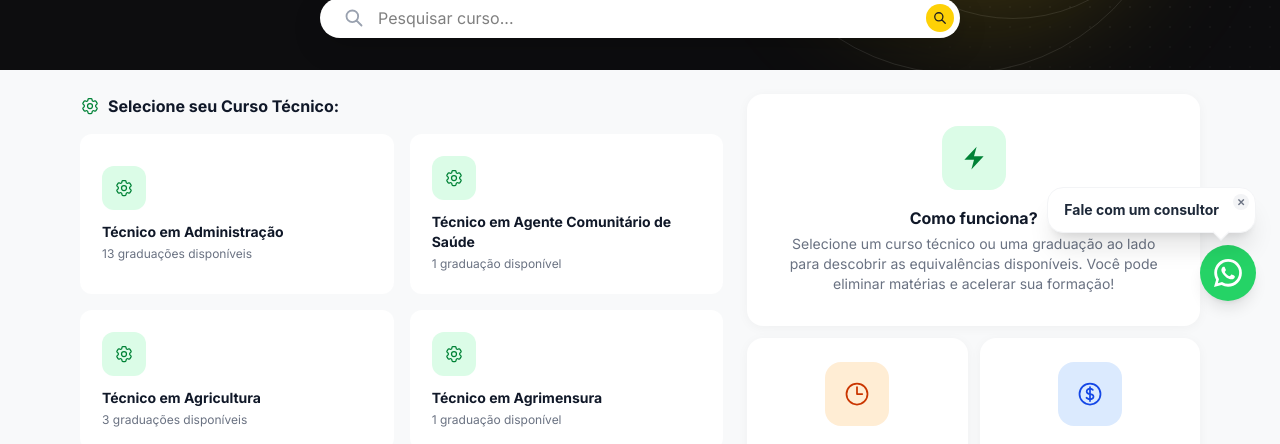
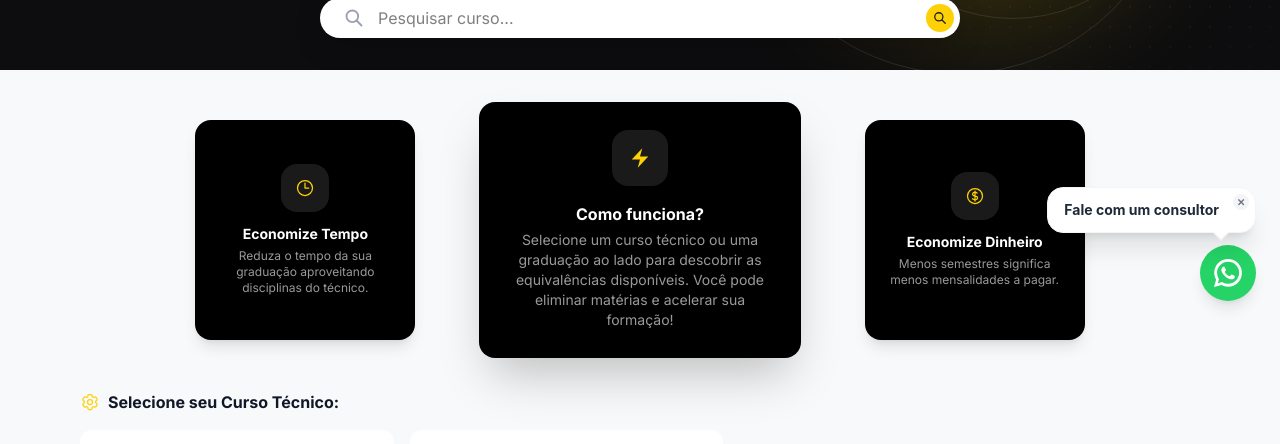
Before and after one commit to mariahelloisa-cyber/estudeseg, a React (Vite) app: page /aproveitamento in a window 1280 px wide. Shown: the part 475-919 px from the top of the page. Built offline with nearby package versions, Linux system fonts and the light colour scheme; no server answers; the database is empty.

Commit message:
aprovetita2

```diff
--- a/src/pages/Aproveitamento.jsx
+++ b/src/pages/Aproveitamento.jsx
@@ -259,7 +259,36 @@ export default function Aproveitamento() {
         </div>
       </section>
 
-      <div className="h-4 md:h-6" />
+      {/* --- INFO CARDS --- */}
+      <section className="bg-[#f8f9fa] pt-6 pb-6 md:pt-8 md:pb-8">
+        <div className="max-w-5xl mx-auto px-4 grid grid-cols-1 sm:grid-cols-3 gap-3 sm:items-center">
+          <div className="aspect-square sm:max-w-[220px] sm:mx-auto w-full rounded-2xl bg-black text-white p-6 flex flex-col items-center justify-center text-center shadow-lg">
+            <div className="w-12 h-12 mb-3 rounded-2xl bg-white/10 text-[#fed106] flex items-center justify-center">
+              <IconClock className="w-5 h-5" />
+            </div>
+            <h5 className="font-bold text-sm">Economize Tempo</h5>
+            <p className="text-xs text-white/60 mt-1">Reduza o tempo da sua graduação aproveitando disciplinas do técnico.</p>
+          </div>
+
+          <div className="rounded-2xl bg-black text-white p-7 text-center shadow-2xl">
+            <div className="w-14 h-14 mx-auto mb-4 rounded-2xl bg-white/10 text-[#fed106] flex items-center justify-center">
+              <IconBolt className="w-6 h-6" />
+            </div>
+            <h5 className="font-bold text-base">Como funciona?</h5>
+            <p className="text-sm text-white/60 mt-1">
+              Selecione um curso técnico ou uma graduação ao lado para descobrir as equivalências disponíveis. Você pode eliminar matérias e acelerar sua formação!
+            </p>
+          </div>
+
+          <div className="aspect-square sm:max-w-[220px] sm:mx-auto w-full rounded-2xl bg-black text-white p-6 flex flex-col items-center justify-center text-center shadow-lg">
+            <div className="w-12 h-12 mb-3 rounded-2xl bg-white/10 text-[#fed106] flex items-center justify-center">
+              <IconCoin className="w-5 h-5" />
+            </div>
+            <h5 className="font-bold text-sm">Economize Dinheiro</h5>
+            <p className="text-xs text-white/60 mt-1">Menos semestres significa menos mensalidades a pagar.</p>
+          </div>
+        </div>
+      </section>
 
       {/* --- MAIN CONTENT --- */}
       <section className="pb-16">
@@ -269,12 +298,12 @@ export default function Aproveitamento() {
             <h2 className="flex items-center gap-2 font-bold text-base mb-4">
               {modo === 'tec' ? (
                 <>
-                  <IconCog className="w-5 h-5 text-green-700" />
+                  <IconCog className="w-5 h-5 text-[#fed106]" />
                   Selecione seu Curso Técnico:
                 </>
               ) : (
                 <>
-                  <IconAcademicCap className="w-5 h-5 text-blue-700" />
+                  <IconAcademicCap className="w-5 h-5 text-[#fed106]" />
                   Selecione a Graduação desejada:
                 </>
               )}
@@ -299,7 +328,7 @@ export default function Aproveitamento() {
                         ativo ? 'border-[#fee600] bg-[#FFFDEF] shadow-[0_8px_25px_rgba(254,230,0,0.15)]' : 'border-transparent hover:border-[#fee600]'
                       }`}
                     >
-                      <div className={`w-11 h-11 rounded-xl flex items-center justify-center mb-3 ${modo === 'tec' ? 'bg-green-100 text-green-700' : 'bg-blue-100 text-blue-700'}`}>
+                      <div className="w-11 h-11 rounded-xl bg-[#fed106]/10 text-[#fed106] flex items-center justify-center mb-3">
                         {modo === 'tec' ? <IconCog className="w-5 h-5" /> : <IconAcademicCap className="w-5 h-5" />}
                       </div>
                       <h6 className="font-bold text-sm mb-1 pr-6">{nome}</h6>
@@ -327,12 +356,12 @@ export default function Aproveitamento() {
                 <h4 className="flex items-center gap-2 font-extrabold text-lg">
                   {modo === 'tec' ? (
                     <>
-                      <IconAcademicCap className="w-5 h-5 text-blue-700" />
+                      <IconAcademicCap className="w-5 h-5 text-[#fed106]" />
                       Graduações disponíveis
                     </>
                   ) : (
                     <>
-                      <IconCog className="w-5 h-5 text-green-700" />
+                      <IconCog className="w-5 h-5 text-[#fed106]" />
                       Técnicos aceitos
                     </>
                   )}
@@ -354,7 +383,7 @@ export default function Aproveitamento() {
 
                       return (
                         <div key={item} className="flex items-center gap-3 rounded-xl border border-gray-100 p-3 hover:bg-[#FFFDEF] hover:border-[#fee600] transition-colors">
-                          <div className={`w-10 h-10 shrink-0 rounded-lg flex items-center justify-center ${modo === 'tec' ? 'bg-blue-100 text-blue-700' : 'bg-green-100 text-green-700'}`}>
+                          <div className="w-10 h-10 shrink-0 rounded-lg bg-[#fed106]/10 text-[#fed106] flex items-center justify-center">
                             {modo === 'tec' ? <IconAcademicCap className="w-4.5 h-4.5" /> : <IconCog className="w-4.5 h-4.5" />}
                           </div>
                           <span className="text-sm font-semibold">{item}</span>
@@ -377,33 +406,7 @@ export default function Aproveitamento() {
                   </div>
                 )}
               </div>
-            ) : (
-              <div className="grid grid-cols-2 gap-3">
-                <div className="col-span-2 bg-white rounded-2xl p-8 text-center shadow-[0_2px_12px_rgba(0,0,0,0.04)]">
-                  <div className="w-16 h-16 mx-auto mb-4 rounded-2xl bg-green-100 text-green-700 flex items-center justify-center">
-                    <IconBolt className="w-7 h-7" />
-                  </div>
-                  <h5 className="font-bold">Como funciona?</h5>
-                  <p className="text-sm text-gray-500 mt-1">
-                    Selecione um curso técnico ou uma graduação ao lado para descobrir as equivalências disponíveis. Você pode eliminar matérias e acelerar sua formação!
-                  </p>
-                </div>
-                <div className="bg-white rounded-2xl p-6 text-center shadow-[0_2px_12px_rgba(0,0,0,0.04)]">
-                  <div className="w-16 h-16 mx-auto mb-4 rounded-2xl bg-orange-100 text-orange-700 flex items-center justify-center">
-                    <IconClock className="w-7 h-7" />
-                  </div>
-                  <h5 className="font-bold text-sm">Economize Tempo</h5>
-                  <p className="text-xs text-gray-500 mt-1">Reduza o tempo da sua graduação aproveitando disciplinas do técnico.</p>
-                </div>
-                <div className="bg-white rounded-2xl p-6 text-center shadow-[0_2px_12px_rgba(0,0,0,0.04)]">
-                  <div className="w-16 h-16 mx-auto mb-4 rounded-2xl bg-blue-100 text-blue-700 flex items-center justify-center">
-                    <IconCoin className="w-7 h-7" />
-                  </div>
-                  <h5 className="font-bold text-sm">Economize Dinheiro</h5>
-                  <p className="text-xs text-gray-500 mt-1">Menos semestres significa menos mensalidades a pagar.</p>
-                </div>
-              </div>
-            )}
+            ) : null}
           </div>
         </div>
       </section>
```
